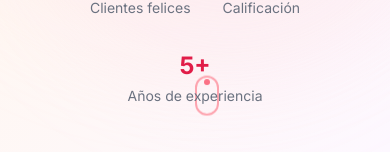
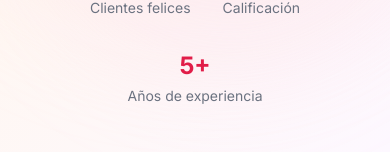
Before and after one commit to Juanees077/Gestor-de-Citas_sof, a Next.js app: page / in a window 390 px wide. Shown: the part 692-844 px from the top of the page. Built offline with nearby package versions, Linux system fonts and the light colour scheme; no server answers; the database is empty; a web font is replaced by a local one.

Commit message:
fix: hide scroll indicator on mobile to avoid overlap with stats

```diff
--- a/app/page.tsx
+++ b/app/page.tsx
@@ -96,7 +96,7 @@
         </div>
 
         {/* Scroll indicator */}
-        <div className="absolute bottom-8 left-1/2 -translate-x-1/2 animate-bounce">
+        <div className="absolute bottom-8 left-1/2 -translate-x-1/2 animate-bounce hidden sm:flex">
           <div className="w-6 h-10 border-2 border-rose-300 rounded-full flex items-start justify-center p-1">
             <div className="w-1.5 h-1.5 bg-rose-400 rounded-full animate-float" />
           </div>
```
